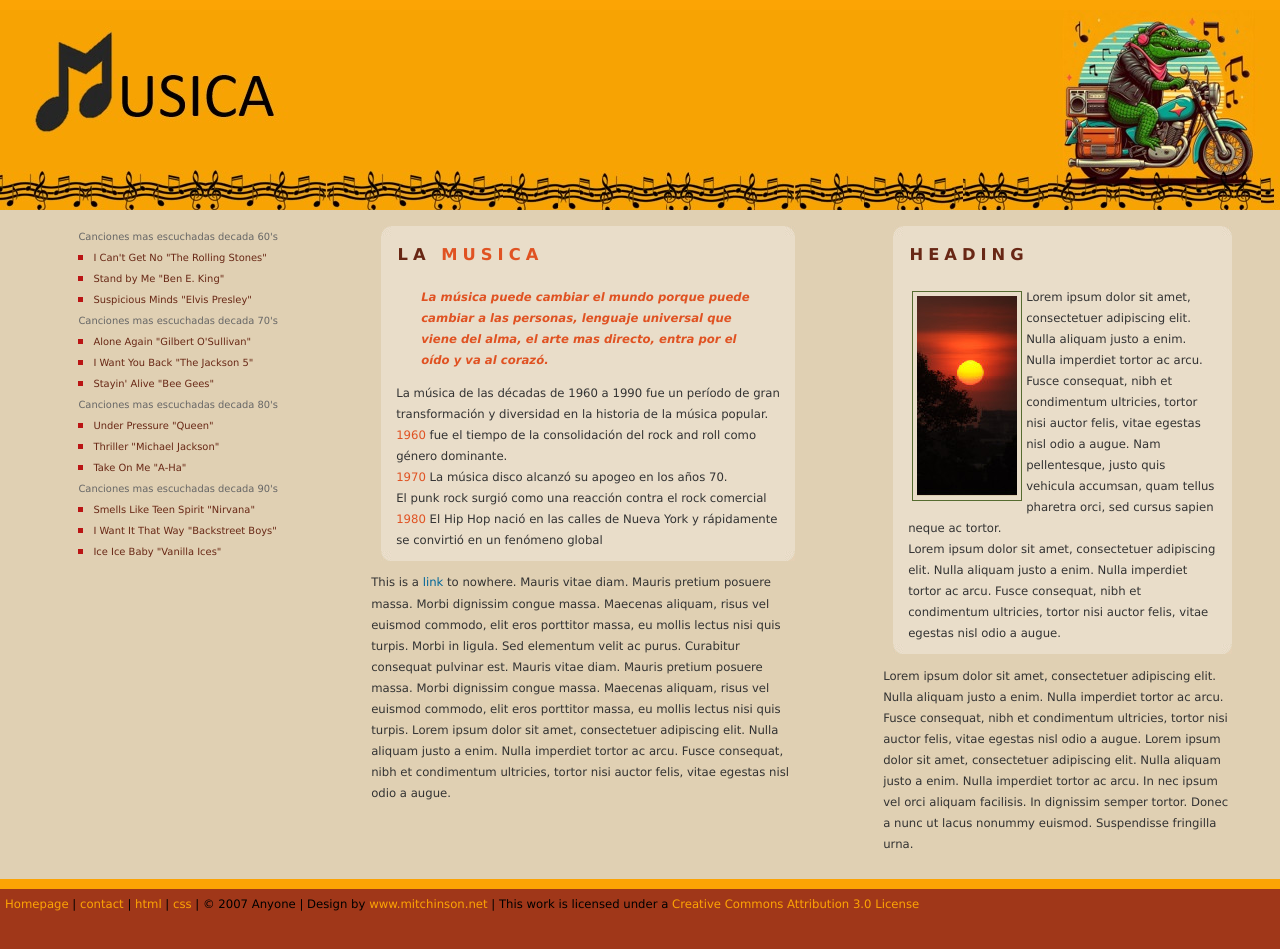
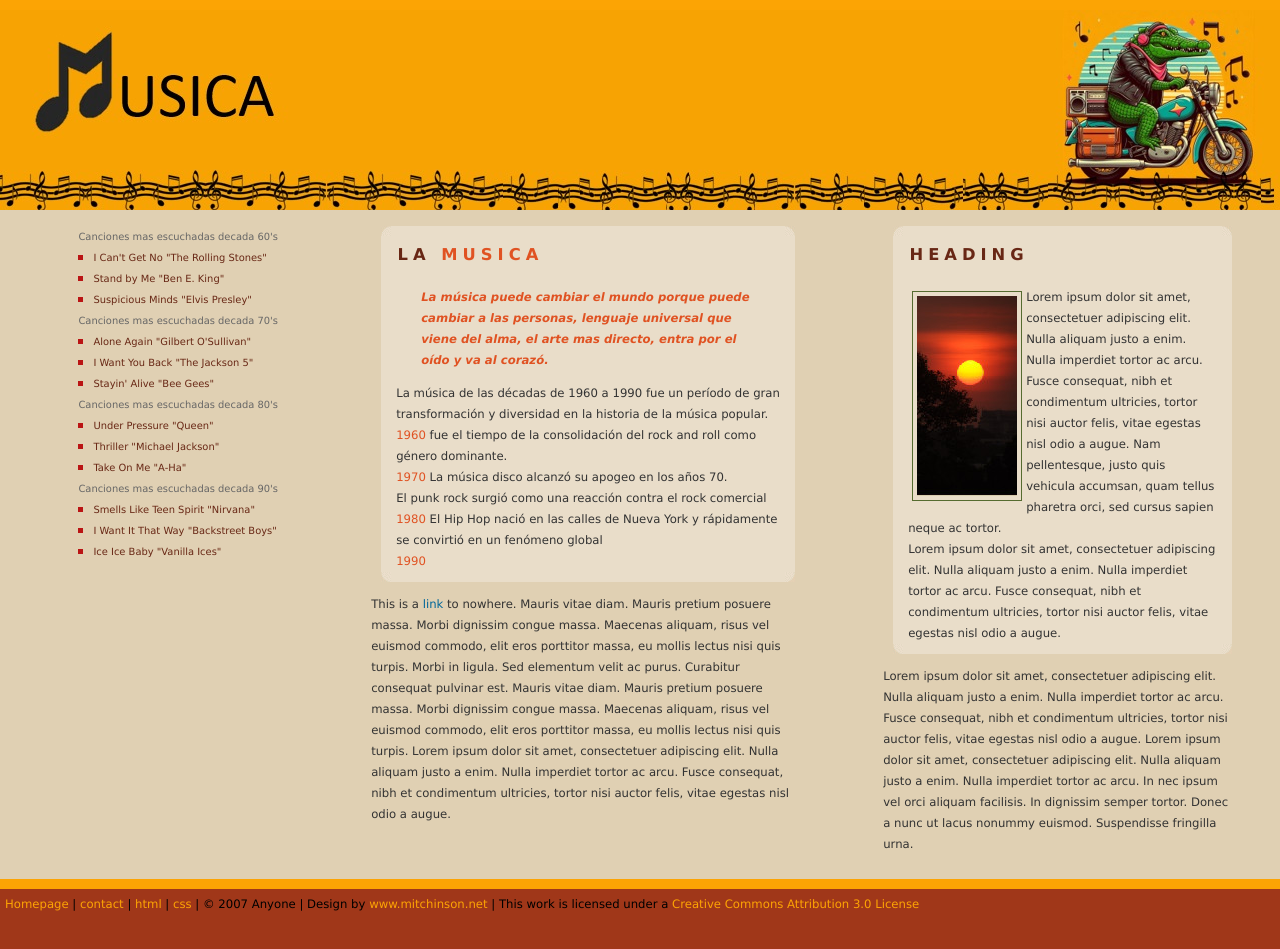
Before and after one commit to ALEJANDRO914109/ALEJANDRO914109.github.io, a plain HTML site: page index.html in a window 1280 px wide. Drawn offline with Linux system fonts and the light colour scheme.

Commit message:
index.html

```diff
--- a/index.html
+++ b/index.html
@@ -57,7 +57,7 @@
      <p>El punk rock surgi&oacute; como una reacci&oacute;n contra el rock comercial</p>
 
      <p> <span style="color:#E05222;">1980</span> El Hip Hop naci&oacute; en las calles de Nueva York y r&aacute;pidamente se convirti&oacute; en un fen&oacute;meno global </p>
-
+    <p> <span style="color:#E05222;">1990</span>
     <div class="roundbottom"><img src="images/bl.gif" alt="bl img" width="10" height="10" class="corner" style="display: none" /></div>
   </div>
   <p>This is a <a href="#">link</a> to nowhere. Mauris vitae diam. Mauris pretium posuere massa. Morbi dignissim congue massa. Maecenas aliquam, risus vel euismod commodo, elit eros porttitor massa, eu mollis lectus nisi quis turpis. Morbi in ligula. Sed elementum velit ac purus. Curabitur consequat pulvinar est. Mauris vitae diam. Mauris pretium posuere massa. Morbi dignissim congue massa. Maecenas aliquam, risus vel euismod commodo, elit eros porttitor massa, eu mollis lectus nisi quis turpis. Lorem ipsum dolor sit amet, consectetuer adipiscing elit. Nulla aliquam justo a enim. Nulla imperdiet tortor ac arcu. Fusce consequat, nibh et condimentum ultricies, tortor nisi auctor felis, vitae egestas nisl odio a augue. </p>
```
